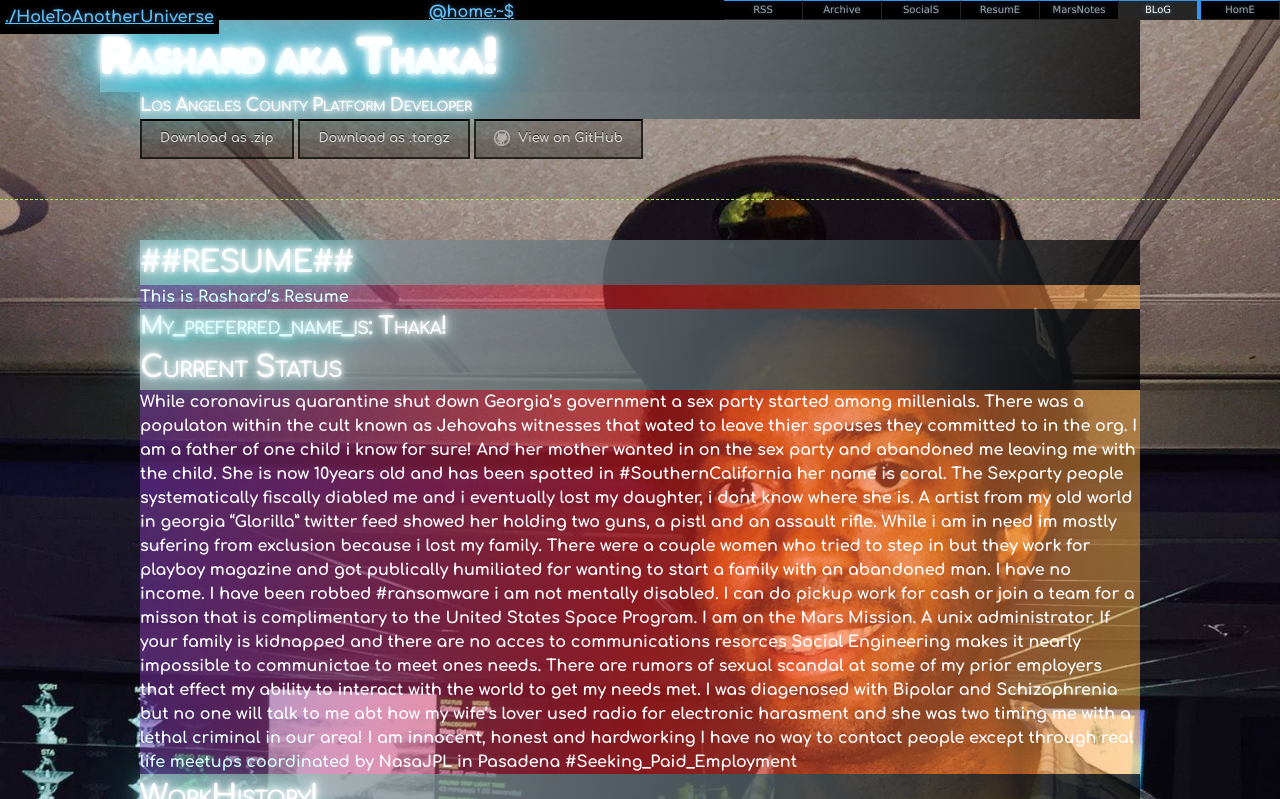
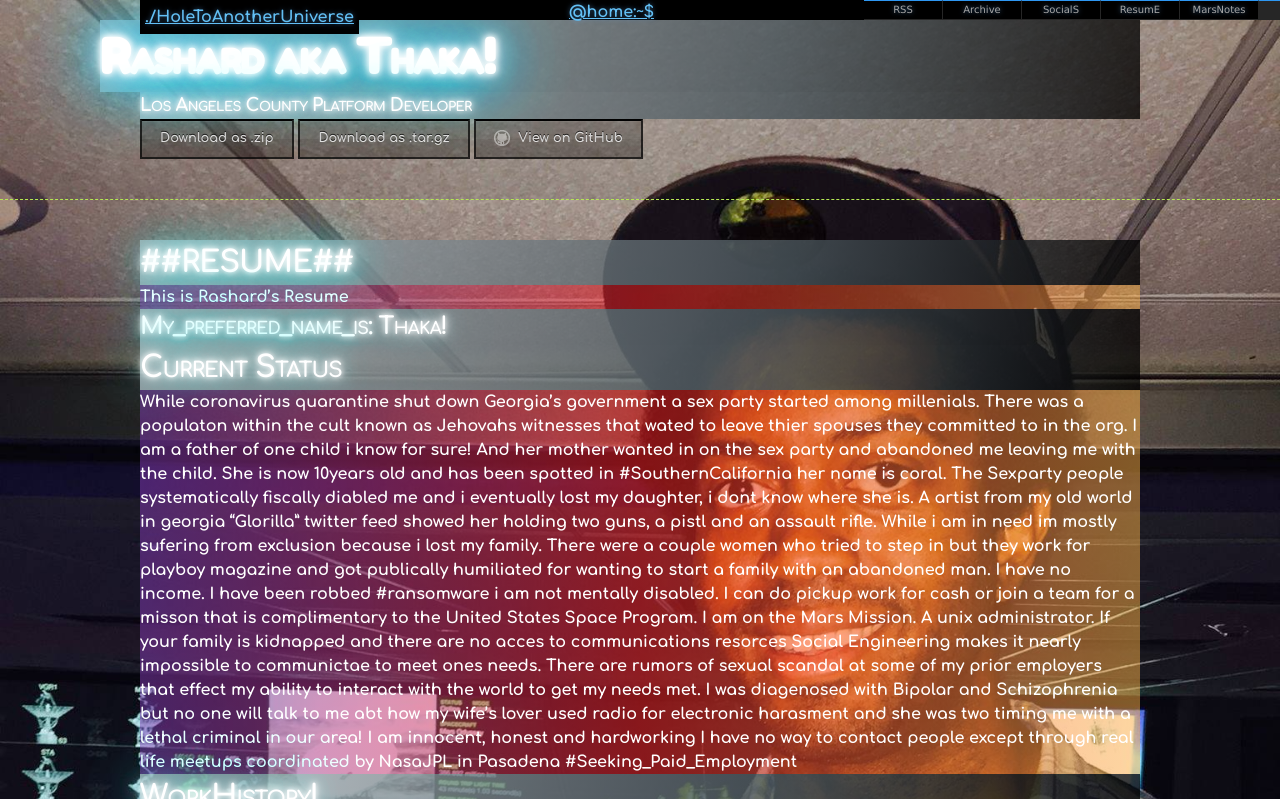
Before and after one commit to ricoThaka/cv, a Jekyll site: the page built from index.md, in a window 1280 px wide. Shown: the top 799 px of the page. Built offline with Jekyll 4.4.1, drawn with Linux system fonts in a browser that asks for light colours; some web fonts are replaced; our own code applies the rules of GitHub Pages for plain Markdown files; grey boxes are pictures that could not be loaded.

Commit message:
{% include footer.html %}

```diff
--- a/_layouts/default.html
+++ b/_layouts/default.html
@@ -11,10 +11,11 @@
   </head>
 
   <body>
-    {% include links.html %}
+
     <header style="color:white;" class="neon">
 
       <div class="container">
+        {% include links.html %}
         <a id="a-title" href="{{ '/' | relative_url }}">
           <h1>{{ site.title | default: site.github.repository_name }}</h1>
         </a>
@@ -35,8 +36,8 @@
 
         {{ content }}
       </section>
+      {% include footer.html %}
+    </div>
 
-    </div>
-    {% include footer.html %}
   </body>
 </html>
```
